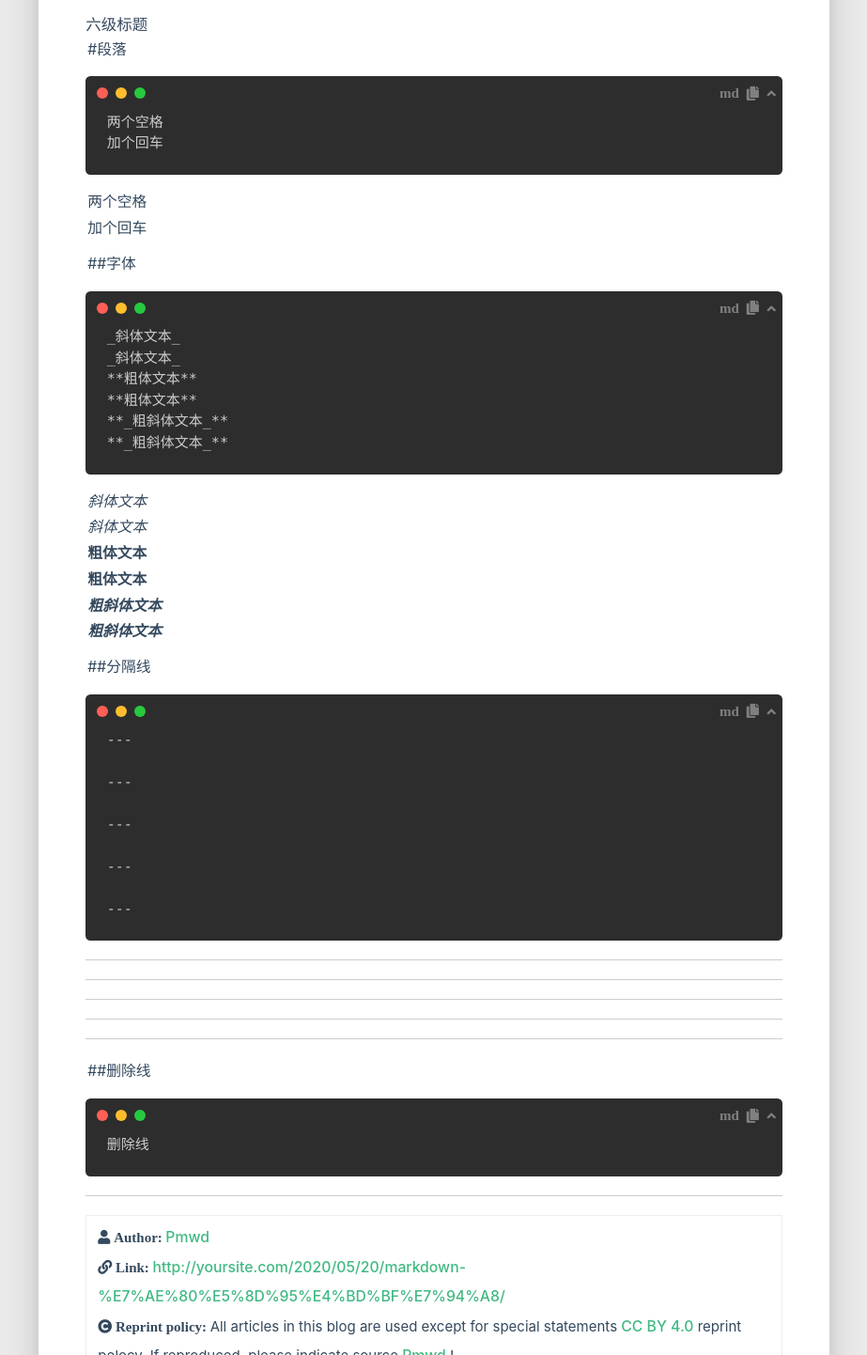
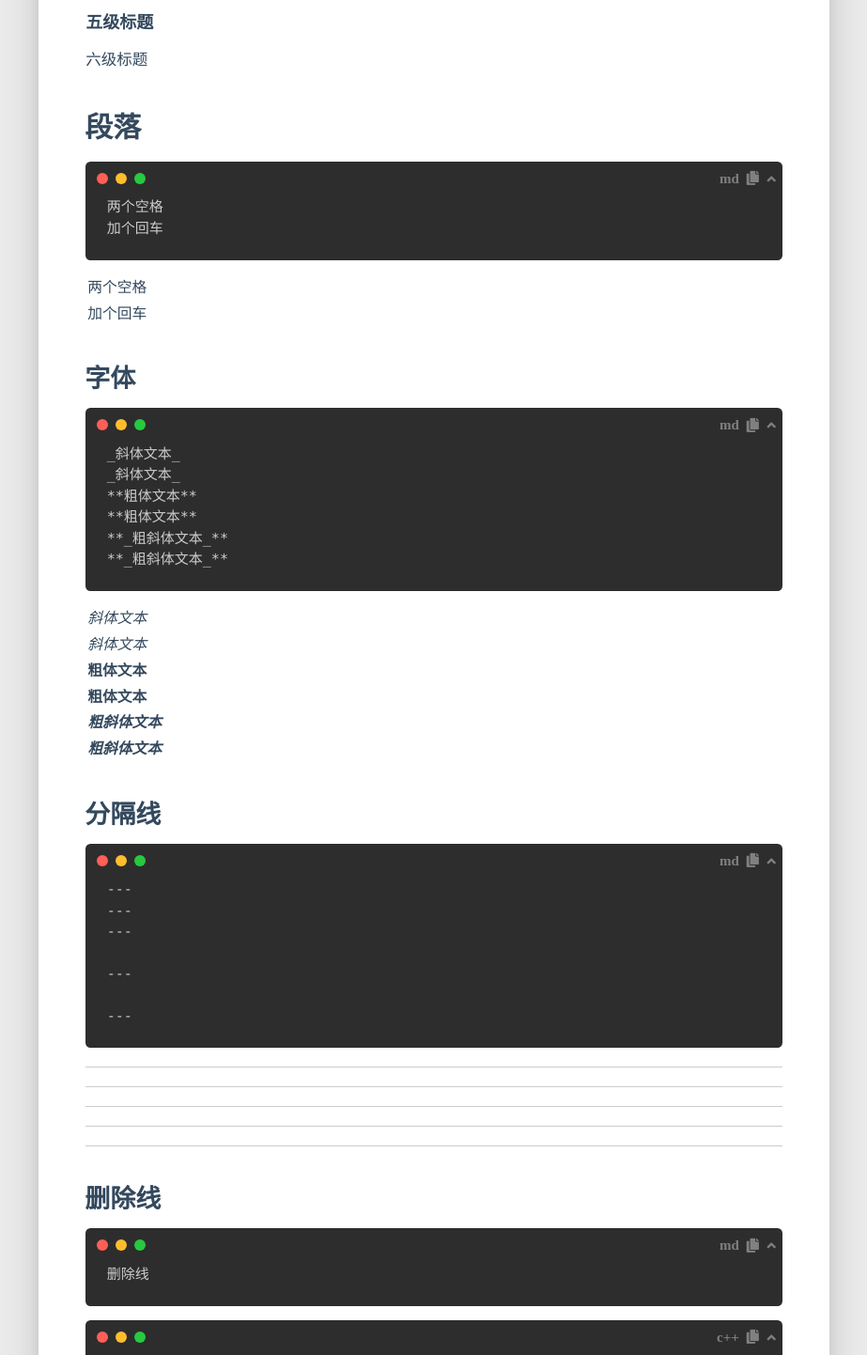
Before and after one commit to Pmwd/Pmwd.github.io, a plain HTML site: page 2020/05/20/markdown-简单使用/index.html in a window 1280 px wide. Shown: the part 1358-2800 px from the top of the page at 94% size, without its empty margins (34-957 px from the left). Drawn offline with Linux system fonts and the light colour scheme; some packages are replaced by stand-ins of ours; no server answers; a script that the page names is missing.

Commit message:
Site updated: 2020-05-20 14:45:04

```diff
--- a/2020/05/20/markdown-简单使用/index.html
+++ b/2020/05/20/markdown-简单使用/index.html
@@ -458,8 +458,7 @@
         <hr class="clearfix">
         <div class="card-content article-card-content">
             <div id="articleContent">
-                <p>#标题</p>
-<pre class=" language-md"><code class="language-md"># 一级标题
+                <h1 id="标题"><a href="#标题" class="headerlink" title="标题"></a>标题</h1><pre class=" language-md"><code class="language-md"># 一级标题
 
 ## 二级标题</code></pre>
 <h1 id="一级标题"><a href="#一级标题" class="headerlink" title="一级标题"></a>一级标题</h1><h2 id="二级标题"><a href="#二级标题" class="headerlink" title="二级标题"></a>二级标题</h2><pre class=" language-md"><code class="language-md"># 一级标题
@@ -473,23 +472,18 @@
 ##### 五级标题
 
 ###### 六级标题</code></pre>
-<h1 id="一级标题-1"><a href="#一级标题-1" class="headerlink" title="一级标题"></a>一级标题</h1><h2 id="二级标题-1"><a href="#二级标题-1" class="headerlink" title="二级标题"></a>二级标题</h2><h3 id="三级标题"><a href="#三级标题" class="headerlink" title="三级标题"></a>三级标题</h3><h4 id="四级标题"><a href="#四级标题" class="headerlink" title="四级标题"></a>四级标题</h4><h5 id="五级标题"><a href="#五级标题" class="headerlink" title="五级标题"></a>五级标题</h5><h6 id="六级标题"><a href="#六级标题" class="headerlink" title="六级标题"></a>六级标题</h6><p>#段落</p>
-<pre class=" language-md"><code class="language-md">两个空格
+<h1 id="一级标题-1"><a href="#一级标题-1" class="headerlink" title="一级标题"></a>一级标题</h1><h2 id="二级标题-1"><a href="#二级标题-1" class="headerlink" title="二级标题"></a>二级标题</h2><h3 id="三级标题"><a href="#三级标题" class="headerlink" title="三级标题"></a>三级标题</h3><h4 id="四级标题"><a href="#四级标题" class="headerlink" title="四级标题"></a>四级标题</h4><h5 id="五级标题"><a href="#五级标题" class="headerlink" title="五级标题"></a>五级标题</h5><h6 id="六级标题"><a href="#六级标题" class="headerlink" title="六级标题"></a>六级标题</h6><h1 id="段落"><a href="#段落" class="headerlink" title="段落"></a>段落</h1><pre class=" language-md"><code class="language-md">两个空格
 加个回车</code></pre>
 <p>两个空格<br>加个回车</p>
-<p>##字体</p>
-<pre class=" language-md"><code class="language-md">_斜体文本_
+<h2 id="字体"><a href="#字体" class="headerlink" title="字体"></a>字体</h2><pre class=" language-md"><code class="language-md">_斜体文本_
 _斜体文本_
 **粗体文本**
 **粗体文本**
 **_粗斜体文本_**
 **_粗斜体文本_**</code></pre>
 <p><em>斜体文本</em><br><em>斜体文本</em><br><strong>粗体文本</strong><br><strong>粗体文本</strong><br><strong><em>粗斜体文本</em></strong><br><strong><em>粗斜体文本</em></strong></p>
-<p>##分隔线</p>
-<pre class=" language-md"><code class="language-md">---
-
+<h2 id="分隔线"><a href="#分隔线" class="headerlink" title="分隔线"></a>分隔线</h2><pre class=" language-md"><code class="language-md">---
 ---
-
 ---
 
 ---
@@ -500,8 +494,11 @@ _斜体文本_
 <hr>
 <hr>
 <hr>
-<p>##删除线</p>
-<pre class=" language-md"><code class="language-md">删除线</code></pre>
+<h2 id="删除线"><a href="#删除线" class="headerlink" title="删除线"></a>删除线</h2><pre class=" language-md"><code class="language-md">删除线</code></pre>
+<pre class=" language-c++"><code class="language-c++">int i = 0;
+cin >> i;
+cout << i << endl;
+cout << "Hello World";</code></pre>
 
             </div>
             <hr/>
@@ -747,8 +744,7 @@ _斜体文本_
                 <div class="card-content article-content">
                     <div class="summary block-with-text">
 
-                            #标题
-# 一级标题
+                            标题# 一级标题
 
 ## 二级标题
 一级标题二级标题# 一级标题
@@ -762,8 +758,7 @@ _斜体文本_
 ##### 五级标题
 
 ###### 六级标题
-一级标题二级标题三级标题四级标题五级标题六级标题#段落
-两个
+一级标题二级标题三级标题四级标题五级标题六级标题段落两个空格
 
                     </div>
                     <div class="publish-info">
```
Also changed, not shown: 2020/05/19/first-blog/index.html (+2 -4 lines), archives/2020/05/index.html (+2 -4 lines), archives/2020/index.html (+2 -4 lines), archives/index.html (+2 -4 lines), index.html (+2 -4 lines).
